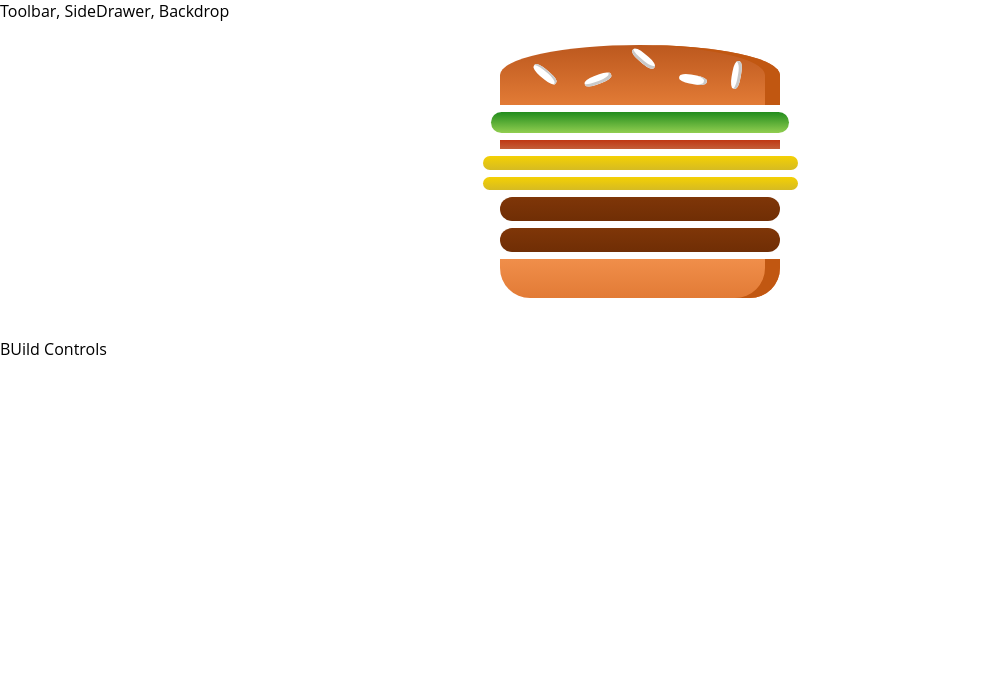
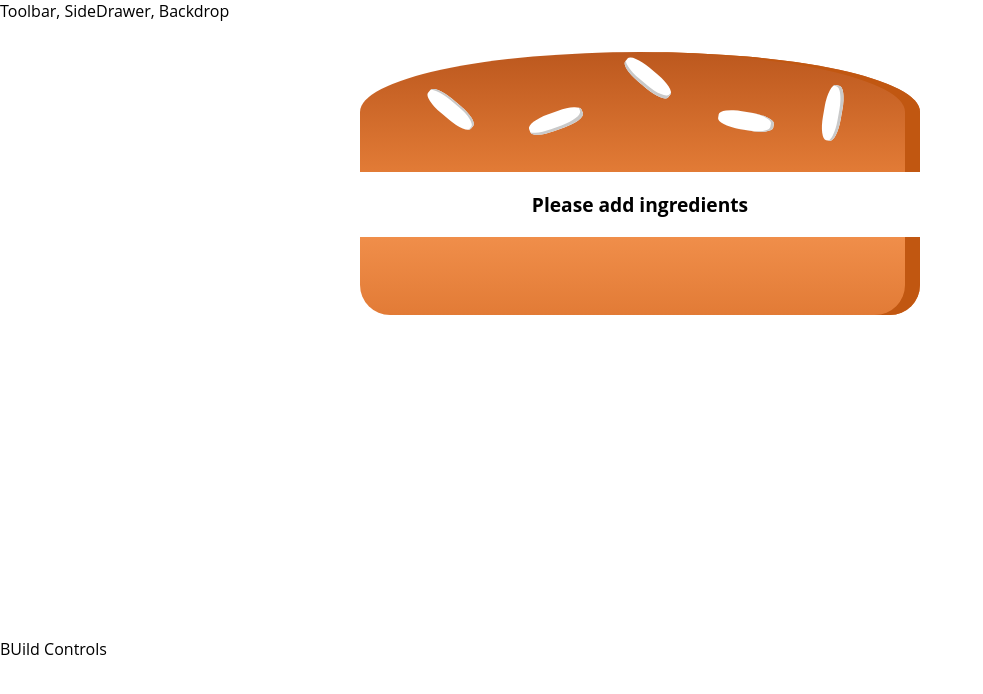
Before and after one commit to jeffcho0227/burgerBuilder, a React app in the folder burger-builder/: page / in a window 1280 px wide. Shown: the top 694 px of the page, without its empty margins (0-983 px from the left). Built offline with nearby package versions, Linux system fonts and the light colour scheme; the HTML template or start-up script is replaced by a standard one.

Commit message:
[prog] calculate the ingredient sum dynmacially -mapped through the keys of the state and returned the burgeringredientw based on the ingredient type.

```diff
--- a/burger-builder/src/components/Burger/Burger.css
+++ b/burger-builder/src/components/Burger/Burger.css
@@ -3,17 +3,17 @@
 .Burger {
   width: 100%;
   margin: auto;
-  height: 250%;
+  height: 250px;
   overflow: scroll;
   text-align: center;
   font-weight: bold;
   font-size: 1.2rem;
 }
 
-@media (min-width: 1000px) and (min-height: 700px) {
+@media (min-width: 500px) and (min-height: 400px) {
   .Burger {
-    width: 700px;
-    height: 600px;
+    width: 300px;
+    height: 300px;
   }
 }
 
@@ -24,9 +24,9 @@
   }
 }
 
-@media (min-width: 500px) and (min-height: 400px) {
+@media (min-width: 1000px) and (min-height: 700px) {
   .Burger {
-    width: 350px;
-    height: 300px;
+    width: 700px;
+    height: 600px;
   }
 }
--- a/burger-builder/src/components/Burger/Burger.jsx
+++ b/burger-builder/src/components/Burger/Burger.jsx
@@ -4,18 +4,23 @@
 import BurgerIngredients from './BurgerIngredients/BurgerIngredients.jsx'
 
 const Burger = (props) => {
-  const transformedIngredients = Object.keys(props.ingredients)
-        .map((igKey) => {
+  let transformedIngredients = Object.keys(props.ingredients)
+        .map( igKey => {
           return [...Array(props.ingredients[igKey])].map((_, i) => {
             return <BurgerIngredients key={igKey + i} type={igKey} />
           })
         })
+        //concat the arrays using reduce
+        .reduce((pre, cur) => {
+          return pre.concat(cur)
+        }, []);
+    if (transformedIngredients.length === 0) {
+      transformedIngredients = <p>Please add ingredients</p>
+    }
   return (
     <div className={style.Burger}>
       <BurgerIngredients type='bread-top'/>
-      {/* <BurgerIngredients type='cheese'/>
-      <BurgerIngredients type='meat'/> */}
-      {transformedIngredients}
+        {transformedIngredients}
       <BurgerIngredients type='bread-bottom'/>
     </div>
   );
--- a/burger-builder/src/containers/BurgerBuilder/BurgerBuilder.jsx
+++ b/burger-builder/src/containers/BurgerBuilder/BurgerBuilder.jsx
@@ -8,10 +8,10 @@
     super();
     this.state = {
       ingredients: {
-        salad: 1,
-        bacon: 1,
-        cheese: 2,
-        meat: 2
+        salad: 0,
+        bacon: 0,
+        cheese: 0,
+        meat: 0
       }
     }
   }
```
